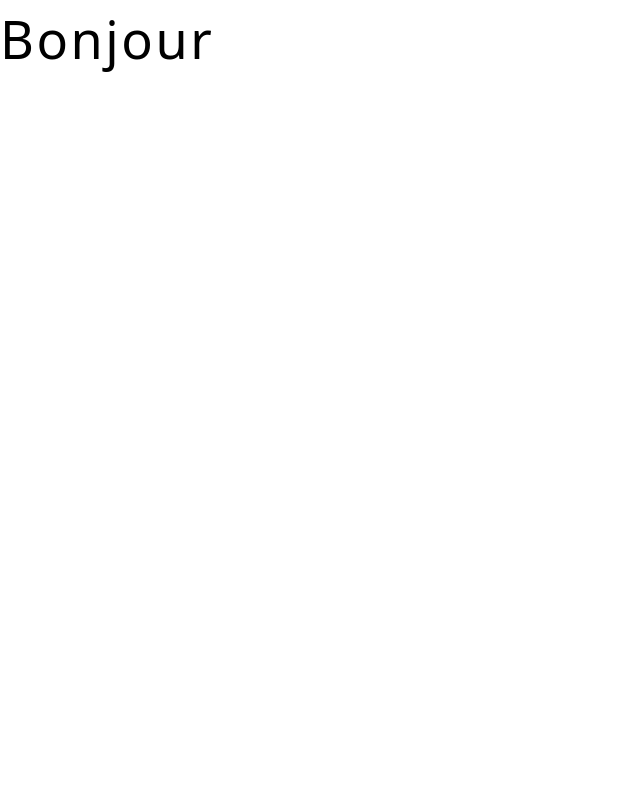
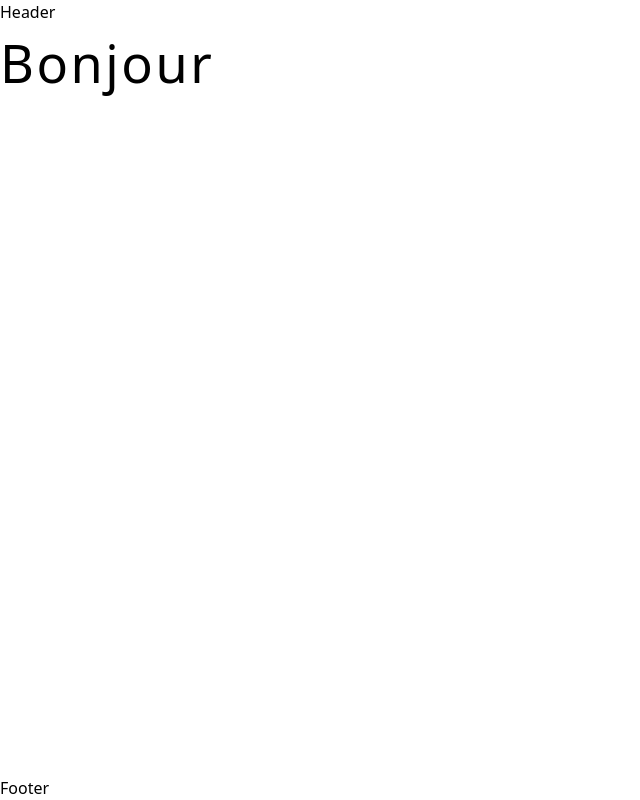
Before and after one commit to ChristopheC-83/velo-expresso-front, a Next.js app: page / in a window 1280 px wide. Shown: the whole page, without its empty margins (0-640 px from the left). Built offline with nearby package versions, Linux system fonts and the light colour scheme.

Commit message:
body en flex col+ section en grow

```diff
--- a/app/layout.jsx
+++ b/app/layout.jsx
@@ -1,6 +1,8 @@
 
 import "./style/global.css";
 import "./style/custom.css";
+import Header from "@/components/header/Header";
+import Footer from "@/components/footer/Footer";
 
 
 export const metadata = {
@@ -11,7 +13,11 @@ export const metadata = {
 export default function RootLayout({ children }) {
   return (
     <html lang="fr">
-      <body className="">{children}</body>
+      <body className="flex flex-col min-h-screen">
+        <Header/>
+        <section className="grow">{children}</section>
+        <Footer/>
+        </body>
     </html>
   );
 }
--- /dev/null
+++ b/components/footer/Footer.jsx
@@ -0,0 +1,3 @@
+export default function Footer() {
+  return <div>Footer</div>;
+}
--- /dev/null
+++ b/components/header/Header.jsx
@@ -0,0 +1,3 @@
+export default function Header() {
+  return <div>Header</div>;
+}
```
